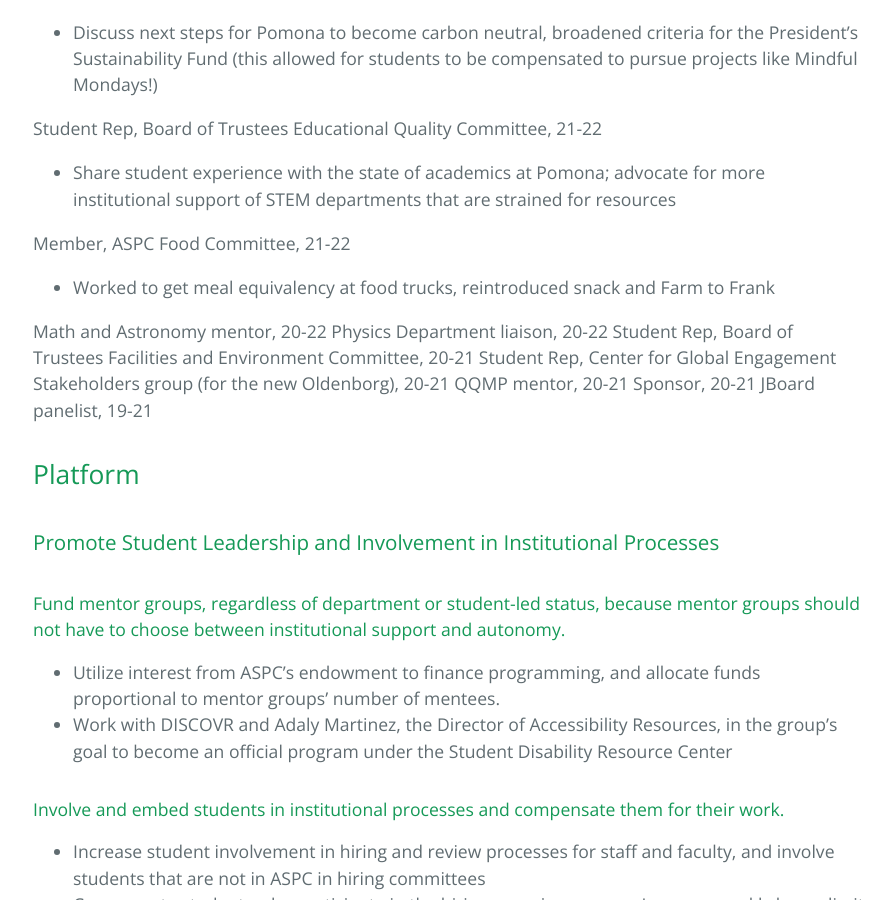
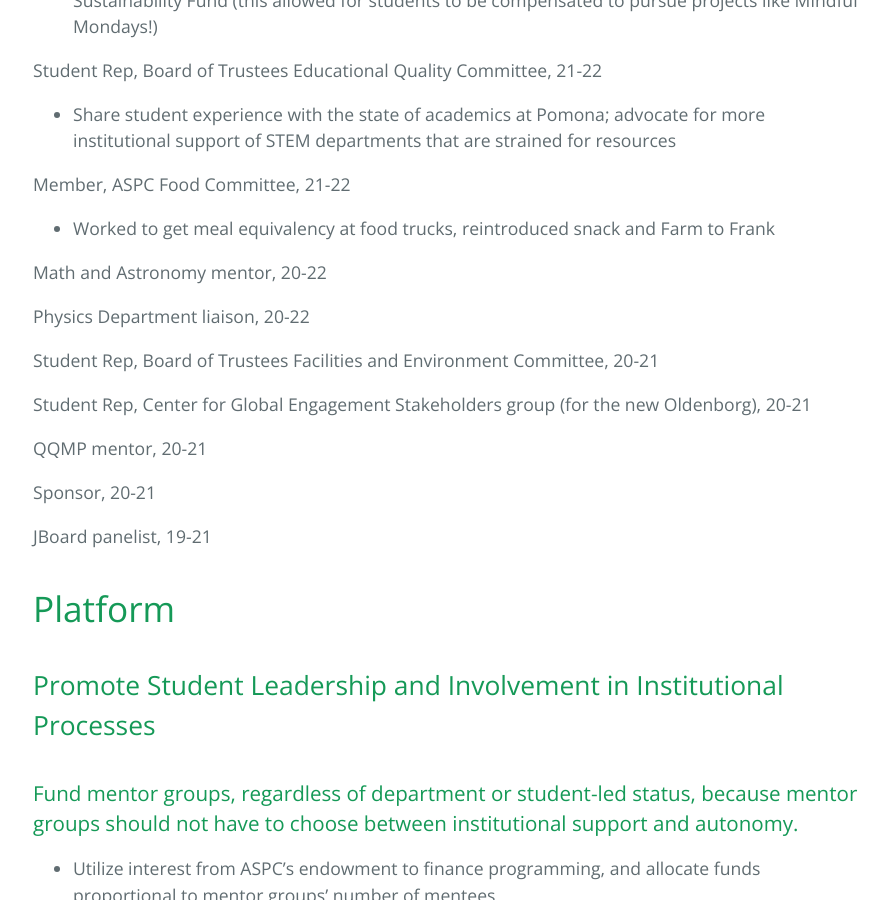
Before and after one commit to adeenal/adeenal.github.io, a Jekyll site: the page built from index.md, in a window 1280 px wide and 900 px high, scrolled down 1442 px. Shown: the whole window, without its empty margins (191-1081 px from the left). Built offline with Jekyll 4.4.1, drawn with Linux system fonts in a browser that asks for light colours.

Commit message:
header sizes

```diff
--- a/index.md
+++ b/index.md
@@ -50,57 +48,63 @@
 + Worked to get meal equivalency at food trucks, reintroduced snack and Farm to Frank
 
 Math and Astronomy mentor, 20-22
+
 Physics Department liaison, 20-22
+
 Student Rep, Board of Trustees Facilities and Environment Committee, 20-21
+
 Student Rep, Center for Global Engagement Stakeholders group (for the new Oldenborg), 20-21
+
 QQMP mentor, 20-21
+
 Sponsor, 20-21
+
 JBoard panelist, 19-21
 
 
-## Platform
+# Platform
 
-### Promote Student Leadership and Involvement in Institutional Processes
+## Promote Student Leadership and Involvement in Institutional Processes
 
-#### Fund mentor groups, regardless of department or student-led status, because mentor groups should not have to choose between institutional support and autonomy.
+### Fund mentor groups, regardless of department or student-led status, because mentor groups should not have to choose between institutional support and autonomy.
 + Utilize interest from ASPC’s endowment to finance programming, and allocate funds proportional to mentor groups’ number of mentees.
 + Work with DISCOVR and Adaly Martinez, the Director of Accessibility Resources, in the group’s goal to become an official program under the Student Disability Resource Center
 
-#### Involve and embed students in institutional processes and compensate them for their work.
+### Involve and embed students in institutional processes and compensate them for their work.
 + Increase student involvement in hiring and review processes for staff and faculty, and involve students that are not in ASPC in hiring committees
 + Compensate students who participate in the hiring or review process
 Increase weekly hours limit for student workers to pre-pandemic allotment of 20 hr/week
 
-### Advance physical, social, and emotional wellness through individual- and community-focused initiatives
+## Advance physical, social, and emotional wellness through individual- and community-focused initiatives
 
-#### Physical and mental health
+### Physical and mental health
 - Collaborate with TCCS and Comm. of Wellness to reopen the Health Education Outreach (HEO) office which, until remote learning began, provided a relaxation room, wellness garden, safe sex supples, pregnancy testing and counseling, alcohol and marijuana education, and more
 - Work with admin to provide more Pomona-specific mental and physical health resources
   - Many of us have experienced the multi-week wait times at MCAPS and SHS. Hiring more therapists, psychiatrists, physicians, and nurse practitioners is a long-term goal and a 5C-wide initiative. In the meantime, I will work with the Dean of Students to look into hiring staff with drop-in hours for students
 - Hire Pomona-specific contact tracers, if COVID testing continues to be a requirement
 
-#### Residential life and dining
+### Residential life and dining
 + Compel HRL to bring back live-in sponsors and to compensate them—having been a sponsor, I understand the time and care required to build community with first-years.
 + Incentivize writing room reviews on the ASPC website with Coop gift cards annually
 + Work with the ASPC Software Development Group to enable students to post pictures of residence hall rooms in their reviews
 + Accommodate for students with diverse dietary needs
 + Bring back snack culture!
 
-#### Rains Center for Athletics, Recreation, and Wellness
+### Rains Center for Athletics, Recreation, and Wellness
 + Ensure the Center is ready for use prior to pre-season
 + Work with Comm. of Athletics to implement a feedback system for the first two months after opening
 + Work with Comm. of Wellness to build wellness spaces and programming, and establish an ASPC-led womxn workout hours
 + Ensure there are enough student jobs associated with Rains functions, and work with the CDO to ensure jobs are properly advertised on Handshake
 
-#### COVID
+### COVID
 + Work with the COVID-19 Planning and Response Group to dissolve the COVID Policy Committee responsible for evaluating COVID policy violations. Send these cases instead to JBoard, which has standardized procedures, students trained to evaluate cases, and an established appeals process
 + Work with the Comm. of Campus Events to plan and hold safe 5C events
 
-### Equity and Inclusion in Academics
+## Equity and Inclusion in Academics
 
-### Center Students Through ASPC Initiatives
+## Center Students Through ASPC Initiatives
 
-### Accelerate Pomona’s and ASPC’s Carbon Neutrality Efforts
+## Accelerate Pomona’s and ASPC’s Carbon Neutrality Efforts
 
 
 ![be one of vera's bergers today!](Impossible-Burger.png)
```
Also changed, not shown: other parts of index.md (+0 -2 lines).
